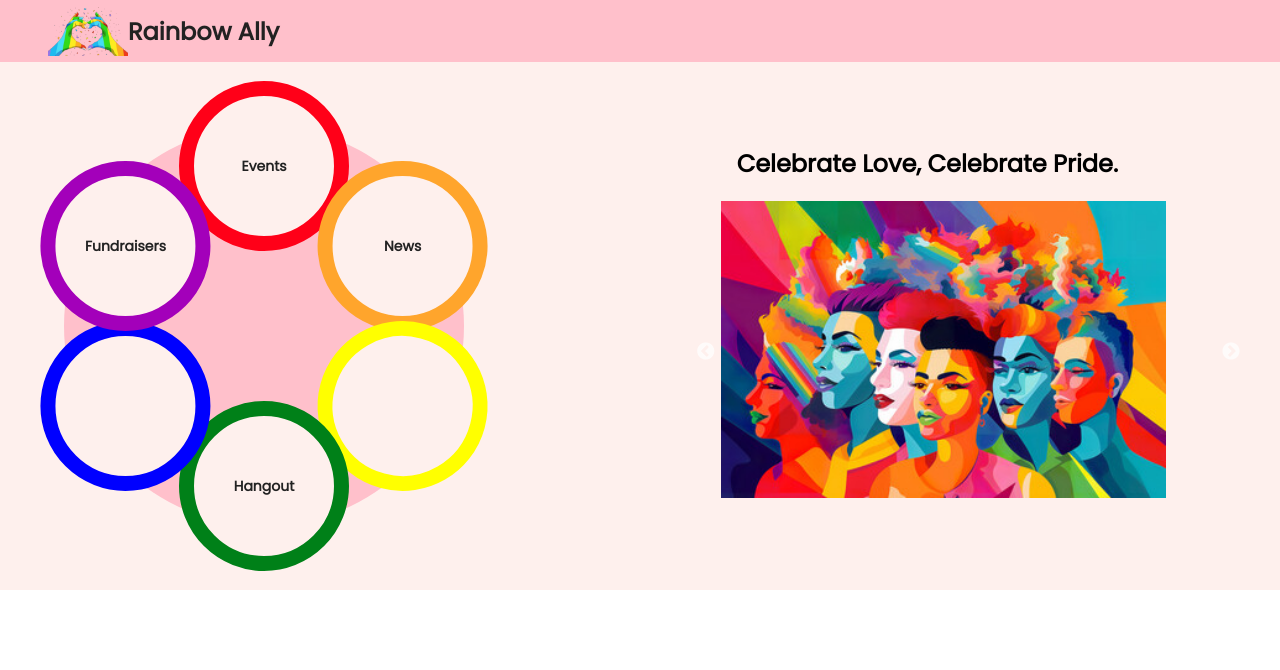
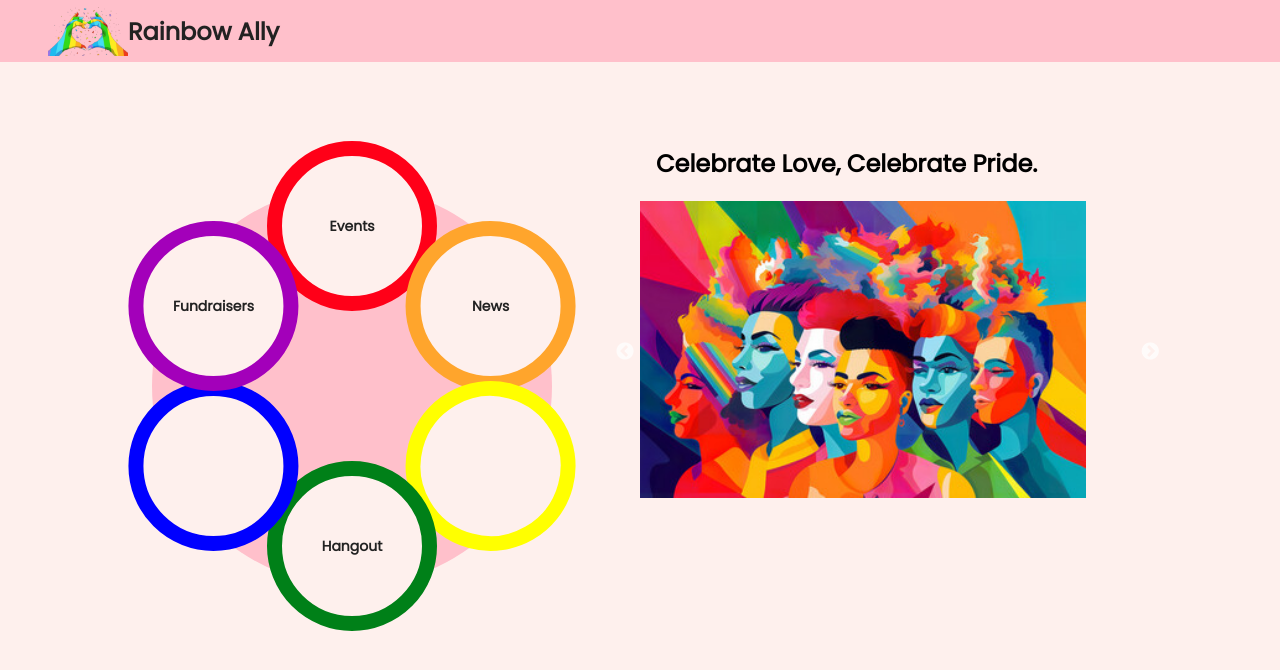
Before and after one commit to aviiciii/pridehacks, a React (Create React App) app: page / in a window 1280 px wide. Shown: the top 670 px of the page. Built offline with nearby package versions, Linux system fonts and the light colour scheme.

Commit message:
aligned homepage
changed favicon

```diff
--- a/public/index.html
+++ b/public/index.html
@@ -5,7 +5,7 @@
     <link rel="preconnect" href="https://fonts.googleapis.com">
 <link rel="preconnect" href="https://fonts.gstatic.com" crossorigin>
 <link href="https://fonts.googleapis.com/css2?family=Poppins:wght@300;400&display=swap" rel="stylesheet">
-    <link rel="icon" href="%PUBLIC_URL%/favicon.ico" />
+    <link rel="icon" href="%PUBLIC_URL%/favicon.png" />
     <meta name="viewport" content="width=device-width, initial-scale=1" />
     <meta name="theme-color" content="#000000" />
     <meta
--- a/src/components/home/home.css
+++ b/src/components/home/home.css
@@ -15,8 +15,15 @@
     /* height: 100vh; */
   }
   .home-left{
-    width: 57%;
-    /* border: 2px solid green; */
+    width: 50%;
+    padding-top: 60px;
+    display: flex;
+    flex-direction: column;
+    align-items: center;
+
+
+
+
   }
   .home-right{
     width: 43%;
--- a/src/index.css
+++ b/src/index.css
@@ -5,6 +5,14 @@ body {
     sans-serif;
   -webkit-font-smoothing: antialiased;
   -moz-osx-font-smoothing: grayscale;
+  height: 100vh;
+}
+#root{
+  height: 100vh;
+}
+.homepage {
+
+  height: 100vh;
 }
 
 code {
```
Also changed, not shown: public/favicon.png (added).
